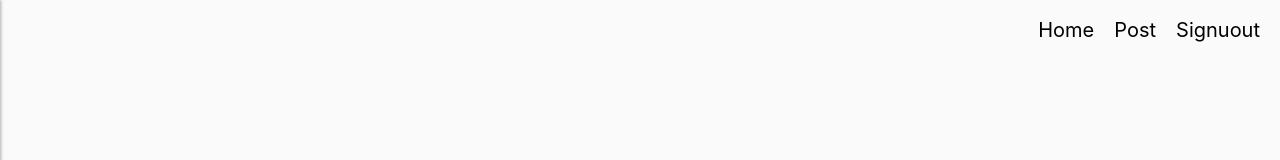
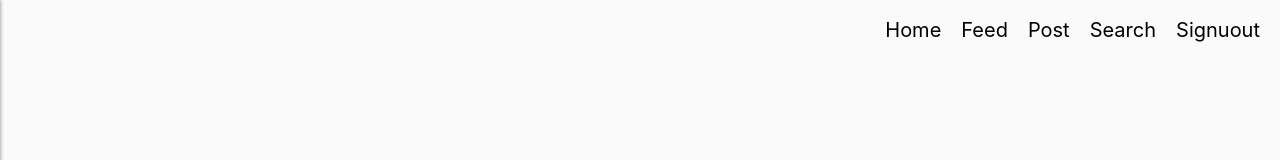
Before and after one commit to ShotaTogawa/third_app_client, a React (Create React App) app: page /user in a window 1280 px wide. Shown: the top 160 px of the page. Built offline with nearby package versions, Linux system fonts and the light colour scheme; no server answers; sample sign-in values are in the browser's storage.

Commit message:
added menu content

```diff
--- a/src/components/UserDashboard/NavBar/Navbar.jsx
+++ b/src/components/UserDashboard/NavBar/Navbar.jsx
@@ -16,7 +16,9 @@ const Navbar = ({ setSideDrawerOpen, history }) => {
         <NavigationItems>
           <ul>
             <li>Home</li>
+            <li>Feed</li>
             <li>Post</li>
+            <li>Search</li>
             <li onClick={() => signout(history)}>Signuout</li>
           </ul>
         </NavigationItems>
--- a/src/components/UserDashboard/NavBar/SideDrawer.jsx
+++ b/src/components/UserDashboard/NavBar/SideDrawer.jsx
@@ -8,7 +8,9 @@ const SideDrawer = ({ show, history }) => {
     <Nav open={show}>
       <ul>
         <li>Home</li>
+        <li>Feed</li>
         <li>Post</li>
+        <li>Search</li>
         <li onClick={() => signout(history)}>Signout</li>
       </ul>
     </Nav>
```
